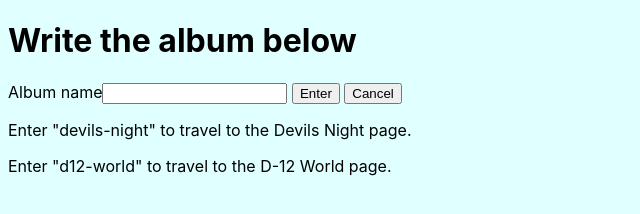
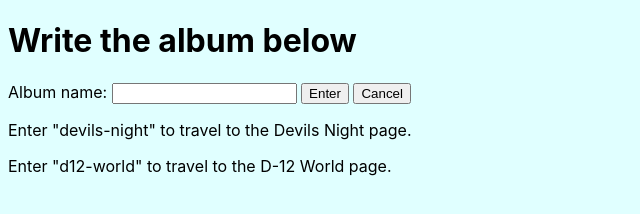
Before and after one commit to Kaaade/Akhil841.github.io, a plain HTML site: page login.html in a window 1280 px wide. Shown: the full height of the page, 0-640 px from the left. Drawn offline with Linux system fonts and the light colour scheme.

Commit message:
Update login.html

```diff
--- a/login.html
+++ b/login.html
@@ -9,7 +9,7 @@
   <body>
     <h1>Write the album below</h1>
     <form>
-      Album name<input type="text" name="pswrd"/>
+      Album name: <input type="text" name="pswrd"/>
       <input type="button" onclick="check(this.form)" value="Enter"/>
       <input type="reset" value="Cancel"/>
     </form>
```
